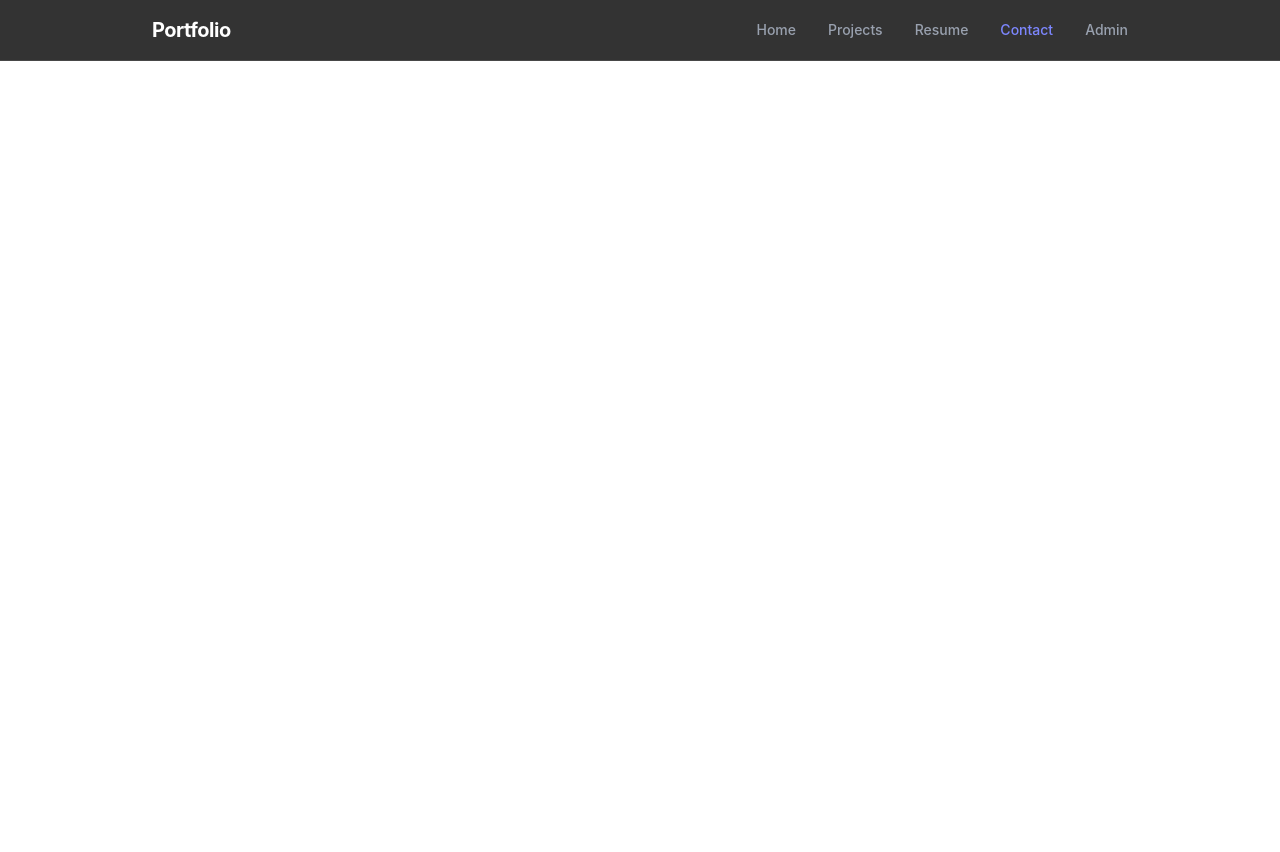
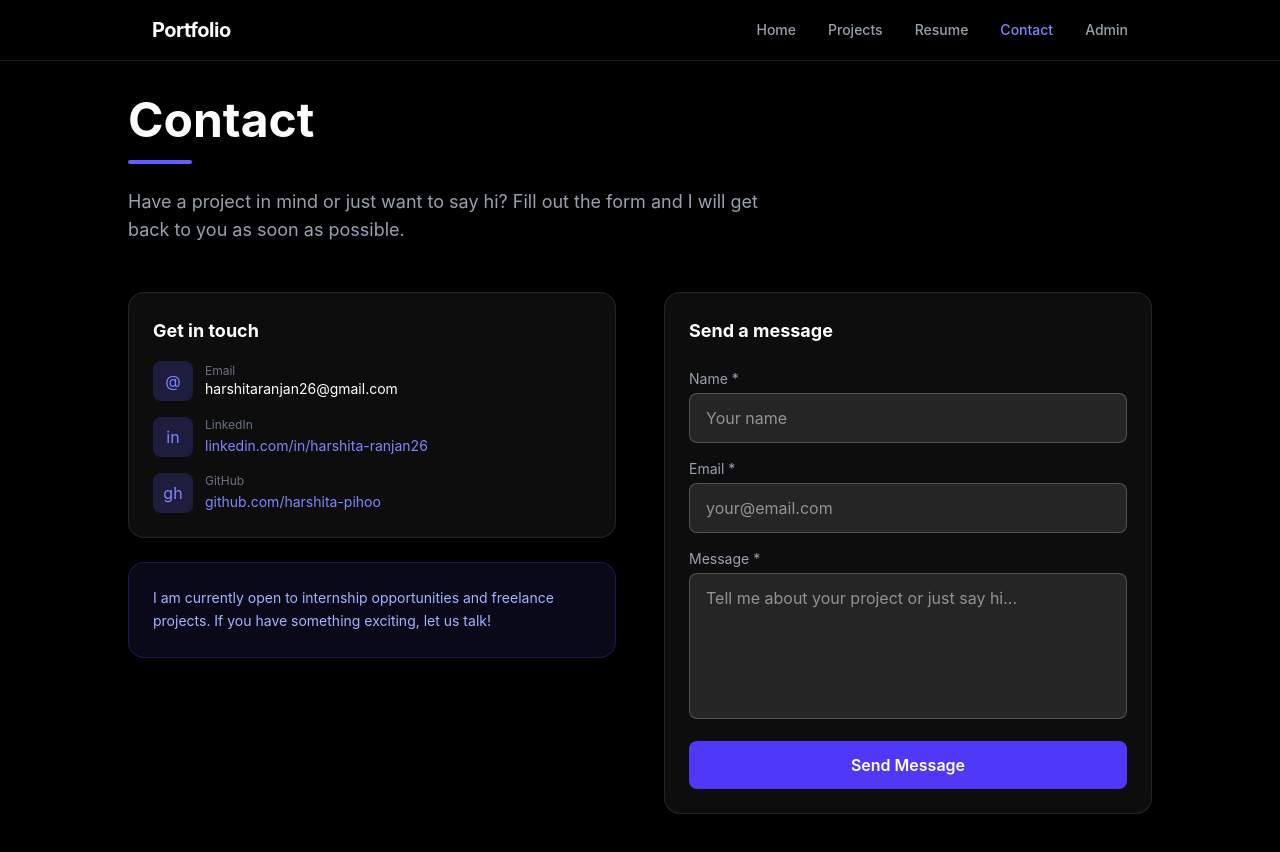
Before and after one commit to harshita-pihoo/portfolio-frontend, a React app: page /contact in a window 1280 px wide. Shown: the top 852 px of the page. Before the commit the page ends 800 px from the top, so only its background shows below. Built offline with nearby package versions, Linux system fonts and the light colour scheme; the HTML template or start-up script is replaced by a standard one.

Commit message:
Add ContactPage and ResumePage

```diff
--- a/src/pages/ContactPage.jsx
+++ b/src/pages/ContactPage.jsx
@@ -1,4 +1,179 @@
+import { useState } from "react";
+
 const ContactPage = () => {
-  return <div className="text-white p-8">Contact Page</div>;
+  const [form, setForm] = useState({ name: "", email: "", message: "" });
+  const [status, setStatus] = useState("");
+  const [loading, setLoading] = useState(false);
+
+  const handleChange = (e) => {
+    setForm({ ...form, [e.target.name]: e.target.value });
+  };
+
+  const handleSubmit = async (e) => {
+    e.preventDefault();
+    setLoading(true);
+    setStatus("");
+
+    try {
+      const response = await fetch("https://formspree.io/f/xlgolzwe", {
+        method: "POST",
+        headers: { "Content-Type": "application/json" },
+        body: JSON.stringify(form),
+      });
+
+      if (response.ok) {
+        setStatus("success");
+        setForm({ name: "", email: "", message: "" });
+      } else {
+        setStatus("error");
+      }
+    } catch (err) {
+      setStatus("error");
+    } finally {
+      setLoading(false);
+    }
+  };
+
+  return (
+    <div className="min-h-screen bg-black pt-24 px-6 pb-16">
+      <div className="max-w-5xl mx-auto">
+
+        {/* Header */}
+        <div className="mb-12">
+          <h1 className="text-white text-5xl font-bold mb-4">Contact</h1>
+          <div className="w-16 h-1 bg-indigo-500 rounded-full mb-6" />
+          <p className="text-gray-400 text-lg max-w-2xl">
+            Have a project in mind or just want to say hi? Fill out the form
+            and I will get back to you as soon as possible.
+          </p>
+        </div>
+
+        <div className="grid grid-cols-1 md:grid-cols-2 gap-12">
+
+          {/* Contact Info */}
+          <div className="flex flex-col gap-6">
+            <div className="bg-white/5 border border-white/10 rounded-2xl p-6">
+              <h3 className="text-white font-bold text-lg mb-4">Get in touch</h3>
+              <div className="flex flex-col gap-4">
+                <div className="flex items-center gap-3">
+                  <div className="w-10 h-10 bg-indigo-500/20 rounded-lg flex items-center justify-center text-indigo-400">
+                    @
+                  </div>
+                  <div>
+                    <p className="text-gray-500 text-xs">Email</p>
+                    <p className="text-white text-sm">harshitaranjan26@gmail.com</p>
+                  </div>
+                </div>
+                <div className="flex items-center gap-3">
+                  <div className="w-10 h-10 bg-indigo-500/20 rounded-lg flex items-center justify-center text-indigo-400">
+                    in
+                  </div>
+                  <div>
+                    <p className="text-gray-500 text-xs">LinkedIn</p>
+                    <a
+                      href="www.linkedin.com/in/harshita-ranjan26"
+                      target="_blank"
+                      rel="noreferrer"
+                      className="text-indigo-400 hover:text-indigo-300 text-sm"
+                    >
+                      linkedin.com/in/harshita-ranjan26
+                    </a>
+                  </div>
+                </div>
+                <div className="flex items-center gap-3">
+                  <div className="w-10 h-10 bg-indigo-500/20 rounded-lg flex items-center justify-center text-indigo-400">
+                    gh
+                  </div>
+                  <div>
+                    <p className="text-gray-500 text-xs">GitHub</p>
+                    <a
+                      href="https://github.com/harshita-pihoo"
+                      target="_blank"
+                      rel="noreferrer"
+                      className="text-indigo-400 hover:text-indigo-300 text-sm"
+                    >
+                      github.com/harshita-pihoo
+                    </a>
+                  </div>
+                </div>
+              </div>
+            </div>
+
+            <div className="bg-indigo-500/10 border border-indigo-500/20 rounded-2xl p-6">
+              <p className="text-indigo-300 text-sm leading-relaxed">
+                I am currently open to internship opportunities and
+                freelance projects. If you have something exciting,
+                let us talk!
+              </p>
+            </div>
+          </div>
+
+          {/* Contact Form */}
+          <div className="bg-white/5 border border-white/10 rounded-2xl p-6">
+            <h3 className="text-white font-bold text-lg mb-6">Send a message</h3>
+
+            {status === "success" && (
+              <div className="bg-green-500/20 border border-green-500/30 text-green-400 px-4 py-3 rounded-lg text-sm mb-6">
+                Message sent successfully! I will get back to you soon.
+              </div>
+            )}
+
+            {status === "error" && (
+              <div className="bg-red-500/20 border border-red-500/30 text-red-400 px-4 py-3 rounded-lg text-sm mb-6">
+                Something went wrong. Please try again or email me directly.
+              </div>
+            )}
+
+            <form onSubmit={handleSubmit} className="flex flex-col gap-4">
+              <div>
+                <label className="text-gray-400 text-sm mb-1 block">Name *</label>
+                <input
+                  type="text"
+                  name="name"
+                  value={form.name}
+                  onChange={handleChange}
+                  required
+                  placeholder="Your name"
+                  className="w-full bg-white/10 text-white px-4 py-3 rounded-lg border border-white/20 focus:border-indigo-500 outline-none"
+                />
+              </div>
+              <div>
+                <label className="text-gray-400 text-sm mb-1 block">Email *</label>
+                <input
+                  type="email"
+                  name="email"
+                  value={form.email}
+                  onChange={handleChange}
+                  required
+                  placeholder="your@email.com"
+                  className="w-full bg-white/10 text-white px-4 py-3 rounded-lg border border-white/20 focus:border-indigo-500 outline-none"
+                />
+              </div>
+              <div>
+                <label className="text-gray-400 text-sm mb-1 block">Message *</label>
+                <textarea
+                  name="message"
+                  value={form.message}
+                  onChange={handleChange}
+                  required
+                  rows={5}
+                  placeholder="Tell me about your project or just say hi..."
+                  className="w-full bg-white/10 text-white px-4 py-3 rounded-lg border border-white/20 focus:border-indigo-500 outline-none resize-none"
+                />
+              </div>
+              <button
+                type="submit"
+                disabled={loading}
+                className="bg-indigo-600 hover:bg-indigo-700 disabled:opacity-50 text-white py-3 rounded-lg font-semibold transition-colors"
+              >
+                {loading ? "Sending..." : "Send Message"}
+              </button>
+            </form>
+          </div>
+        </div>
+      </div>
+    </div>
+  );
 };
+
 export default ContactPage;
--- a/src/pages/ResumePage.jsx
+++ b/src/pages/ResumePage.jsx
@@ -1,72 +1,80 @@
-import { useEffect, useState } from "react";
-import api from "../services/api";
+import { useState, useEffect } from "react";
+import api from "../services/api.js";
 
 const ResumePage = () => {
   const [resumeUrl, setResumeUrl] = useState("");
-
-  // 🔥 Convert Google Drive link automatically
-  const convertDriveLink = (url) => {
-    if (!url) return "";
-
-    if (url.includes("drive.google.com")) {
-      const match = url.match(/\/d\/(.*?)(\/|$)/);
-      const fileId = match ? match[1] : null;
-
-      if (fileId) {
-        return `https://drive.google.com/file/d/${fileId}/preview`;
-      }
-    }
-
-    return url;
-  };
+  const [loading, setLoading] = useState(true);
 
   useEffect(() => {
-    api.get("/api/resume")
-      .then((res) => {
-        const fixedUrl = convertDriveLink(res.data.url);
-        setResumeUrl(fixedUrl);
-      })
-      .catch(() => {
-        console.log("No resume found");
-      });
+    const fetchResume = async () => {
+      try {
+        const response = await api.get("/resume");
+        setResumeUrl(response.data.url || "");
+      } catch (err) {
+        console.error("Failed to fetch resume URL");
+      } finally {
+        setLoading(false);
+      }
+    };
+    fetchResume();
   }, []);
 
   return (
-    <div className="bg-black text-white min-h-screen">
+    <div className="min-h-screen bg-black pt-24 px-6 pb-16">
+      <div className="max-w-4xl mx-auto">
 
-      <div className="max-w-5xl mx-auto px-6 pt-32 pb-10">
+        {/* Header */}
+        <div className="mb-12">
+          <h1 className="text-white text-5xl font-bold mb-4">Resume</h1>
+          <div className="w-16 h-1 bg-indigo-500 rounded-full mb-6" />
+          <p className="text-gray-400 text-lg">
+            Download my latest resume or view it directly below.
+          </p>
+        </div>
 
-        <h1 className="text-3xl font-bold text-center mb-8">
-          My Resume
-        </h1>
+        {loading ? (
+          <div className="flex items-center justify-center py-32">
+            <div className="w-10 h-10 border-2 border-indigo-500 border-t-transparent rounded-full animate-spin" />
+          </div>
+        ) : resumeUrl ? (
+          <div className="flex flex-col gap-6">
 
-        {!resumeUrl ? (
-          <p className="text-center text-gray-400">
-            No resume uploaded yet
-          </p>
-        ) : (
-          <>
-            {/* 🔥 PDF Viewer */}
-            <div className="rounded-xl overflow-hidden border border-white/10 shadow-lg">
+            {/* Download button */}
+            <div className="flex gap-4">
+              <a
+                href={resumeUrl}
+                target="_blank"
+                rel="noreferrer"
+                className="bg-indigo-600 hover:bg-indigo-700 text-white px-8 py-3 rounded-lg font-semibold transition-colors"
+              >
+                Download Resume
+              </a>
+              <a
+                href={resumeUrl}
+                target="_blank"
+                rel="noreferrer"
+                className="bg-white/10 hover:bg-white/20 text-white px-8 py-3 rounded-lg font-semibold transition-colors"
+              >
+                Open in New Tab
+              </a>
+            </div>
+
+            {/* PDF Preview */}
+            <div className="bg-white/5 border border-white/10 rounded-2xl overflow-hidden">
               <iframe
                 src={resumeUrl}
+                className="w-full"
+                style={{ height: "80vh" }}
                 title="Resume"
-                className="w-full h-[600px]"
               />
             </div>
 
-            {/* 🔥 Download Button */}
-            <div className="text-center mt-6">
-              <a
-                href={resumeUrl.replace("/preview", "/view")}
-                target="_blank"
-                rel="noreferrer"
-                className="bg-indigo-600 hover:bg-indigo-700 px-6 py-3 rounded-lg font-semibold"
-              >
-                ⬇ Download Resume
-              </a>
-            </div>
-          </>
+          </div>
+        ) : (
+          <div className="text-center py-32 bg-white/5 border border-white/10 rounded-2xl">
+            <p className="text-gray-400 text-lg mb-2">Resume not available yet.</p>
+            <p className="text-gray-600 text-sm">Check back soon!</p>
+          </div>
         )}
 
       </div>
```
